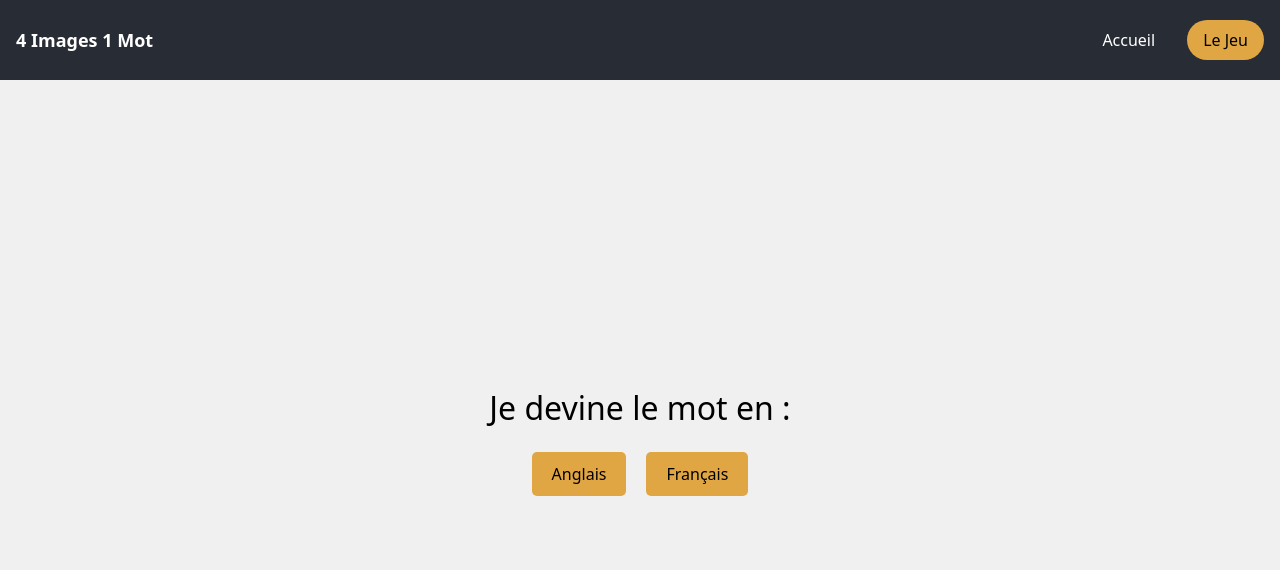
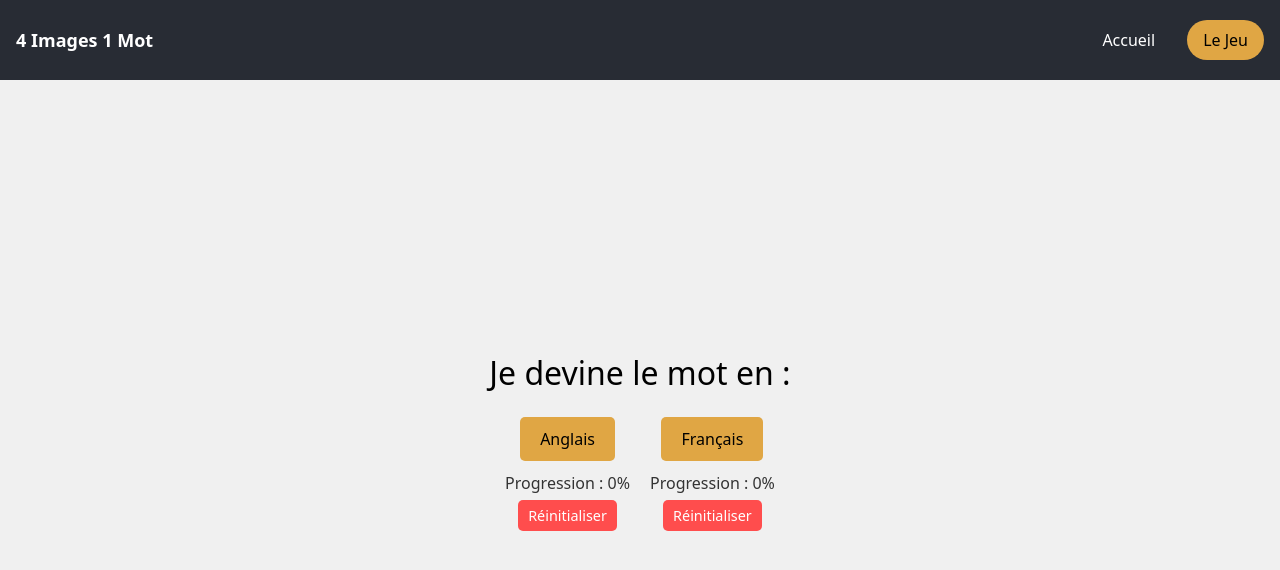
Before and after one commit to RichardFLW/4i1m, a Next.js app: page /select-language in a window 1280 px wide. Shown: the top 570 px of the page. Built offline with nearby package versions, Linux system fonts and the light colour scheme.

Commit message:
progression en %

```diff
--- a/app/components/Navbar.jsx
+++ b/app/components/Navbar.jsx
@@ -1,6 +1,6 @@
 // app/components/Navbar.jsx
 "use client";
-import React, { useState, useEffect } from "react";
+import React, { useState } from "react";
 import Link from "next/link";
 import { usePathname } from "next/navigation";
 import styles from "./Navbar.module.css";
@@ -8,15 +8,6 @@ import styles from "./Navbar.module.css";
 const Navbar = () => {
   const pathname = usePathname();
   const [isOpen, setIsOpen] = useState(false);
-  const [hasStarted, setHasStarted] = useState(false);
-
-  useEffect(() => {
-    // Vérifie si une série a été commencée en vérifiant le localStorage
-    const savedState = JSON.parse(localStorage.getItem('gameState'));
-    if (savedState) {
-      setHasStarted(true);
-    }
-  }, []);
 
   const toggleMenu = () => {
     setIsOpen(!isOpen);
@@ -24,11 +15,6 @@ const Navbar = () => {
 
   const handleLinkClick = () => {
     setIsOpen(false);
-  };
-
-  const handleRestart = () => {
-    localStorage.removeItem('gameState');
-    window.location.reload();
   };
 
   return (
@@ -63,16 +49,6 @@ const Navbar = () => {
               Le Jeu
             </Link>
           </li>
-          {hasStarted && (
-            <li>
-              <button
-                className={`${styles.menuItem} ${styles.restartButton}`}
-                onClick={handleRestart}
-              >
-                Recommencer
-              </button>
-            </li>
-          )}
         </ul>
       </div>
     </nav>
--- a/app/components/Navbar.module.css
+++ b/app/components/Navbar.module.css
@@ -120,6 +120,7 @@
   cursor: pointer;
   padding: 0.5rem 1rem;
   border-radius: 9999px;
+  margin-left: 10px;
 }
 
 .restartButton:hover {
--- a/app/components/PexelsImages.js
+++ b/app/components/PexelsImages.js
@@ -26,7 +26,7 @@ const PexelsImages = ({ language }) => {
 
   // Utilisation de useEffect pour charger l'état du jeu à partir du localStorage
   useEffect(() => {
-    const savedState = JSON.parse(localStorage.getItem('gameState'));
+    const savedState = JSON.parse(localStorage.getItem(`gameState-${language}`));
     if (savedState) {
       setCurrentIndex(savedState.currentIndex);
       setSearchQuery(words["en"][savedState.currentIndex]);
@@ -64,7 +64,7 @@ const PexelsImages = ({ language }) => {
       setIsSuccess(true);
       const nextIndex = (currentIndex + 1) % words[language].length;
       // Sauvegarder l'état du jeu dans le localStorage
-      localStorage.setItem('gameState', JSON.stringify({ currentIndex: nextIndex }));
+      localStorage.setItem(`gameState-${language}`, JSON.stringify({ currentIndex: nextIndex }));
       setCurrentIndex(nextIndex);
       setSearchQuery(words["en"][nextIndex]);
       setInputValues(Array(words[language][nextIndex].length).fill(""));
--- a/app/components/words.js
+++ b/app/components/words.js
@@ -16,7 +16,6 @@ const words = {
     "queen",
     "robot",
     "smile",
-    "table",
     "water",
     "nature",
     "cat",
@@ -53,7 +52,6 @@ const words = {
     "reine",
     "robot",
     "sourire",
-    "table",
     "eau",
     "nature",
     "chat",
--- a/app/layout.js
+++ b/app/layout.js
@@ -1,3 +1,4 @@
+// app/layout.js
 import Navbar from "./components/Navbar";
 import "./globals.css";
 import { SpeedInsights } from "@vercel/speed-insights/next";
--- a/app/page.js
+++ b/app/page.js
@@ -1,4 +1,4 @@
-//app/page.js
+// app/page.js
 "use client"
 
 import dynamic from 'next/dynamic';
--- a/app/select-language/SelectLanguage.module.css
+++ b/app/select-language/SelectLanguage.module.css
@@ -1,3 +1,4 @@
+/* app/components/SelectLanguage.module.css */
 .container {
   display: flex;
   flex-direction: column;
@@ -17,16 +18,43 @@
   gap: 20px;
 }
 
+.languageContainer {
+  display: flex;
+  flex-direction: column;
+  align-items: center;
+}
+
 .button {
   padding: 10px 20px;
   font-size: 1em;
   cursor: pointer;
-    background-color: #E0A644;
+  background-color: #e0a644;
   color: black;
   border: none;
   border-radius: 5px;
 }
 
 .button:hover {
-    background-color: #E0A644;
+  background-color: #d2943d;
 }
+
+.progress {
+  margin-top: 10px;
+  font-size: 1em;
+  color: #333;
+}
+
+.resetButton {
+  margin-top: 5px;
+  padding: 5px 10px;
+  font-size: 0.9em;
+  cursor: pointer;
+  background-color: #ff4d4d;
+  color: white;
+  border: none;
+  border-radius: 5px;
+}
+
+.resetButton:hover {
+  background-color: #e04343;
+}
--- a/app/select-language/page.js
+++ b/app/select-language/page.js
@@ -1,45 +1,64 @@
+// app/components/SelectLanguagePage.jsx
 "use client";
 
 import { useRouter } from "next/navigation";
+import React, { useEffect, useState } from "react";
+import styles from "./SelectLanguage.module.css";
+import words from "../components/words";
 
-import styles from "./SelectLanguage.module.css";
+const SelectLanguagePage = () => {
+  const router = useRouter();
+  const [progress, setProgress] = useState({ en: 0, fr: 0 });
 
-// Déclaration du composant fonctionnel `SelectLanguagePage`
-const SelectLanguagePage = () => {
+  useEffect(() => {
+    const calculateProgress = (language) => {
+      const savedState = JSON.parse(localStorage.getItem(`gameState-${language}`));
+      if (savedState && savedState.currentIndex) {
+        return Math.round((savedState.currentIndex / words[language].length) * 100);
+      }
+      return 0;
+    };
 
-  const router = useRouter();
+    setProgress({
+      en: calculateProgress("en"),
+      fr: calculateProgress("fr"),
+    });
+  }, []);
 
-  // Fonction pour gérer la sélection de la langue
   const handleLanguageSelect = (language) => {
-    // Utilisation de `router.push` pour naviguer vers la page `/jeu` avec la langue sélectionnée en tant que paramètre de requête
     router.push(`/jeu?lang=${language}`);
   };
 
-  // Rendu du composant
+  const handleReset = (language) => {
+    localStorage.removeItem(`gameState-${language}`);
+    setProgress((prev) => ({ ...prev, [language]: 0 }));
+  };
+
   return (
     <div className={styles.container}>
-
       <h1 className={styles.title}>Je devine le mot en :</h1>
-
       <div className={styles.buttons}>
-
-        <button
-          onClick={() => handleLanguageSelect("en")}
-          className={styles.button}
-        >
-          Anglais
-        </button>
-
-        <button
-          onClick={() => handleLanguageSelect("fr")}
-          className={styles.button}
-        >
-          Français
-        </button>
+        <div className={styles.languageContainer}>
+          <button onClick={() => handleLanguageSelect("en")} className={styles.button}>
+            Anglais
+          </button>
+          <p className={styles.progress}>Progression : {progress.en}%</p>
+          <button onClick={() => handleReset("en")} className={styles.resetButton}>
+            Réinitialiser
+          </button>
+        </div>
+        <div className={styles.languageContainer}>
+          <button onClick={() => handleLanguageSelect("fr")} className={styles.button}>
+            Français
+          </button>
+          <p className={styles.progress}>Progression : {progress.fr}%</p>
+          <button onClick={() => handleReset("fr")} className={styles.resetButton}>
+            Réinitialiser
+          </button>
+        </div>
       </div>
     </div>
   );
 };
 
-
 export default SelectLanguagePage;
```
Lines whose indentation alone changed are shown as unchanged.
